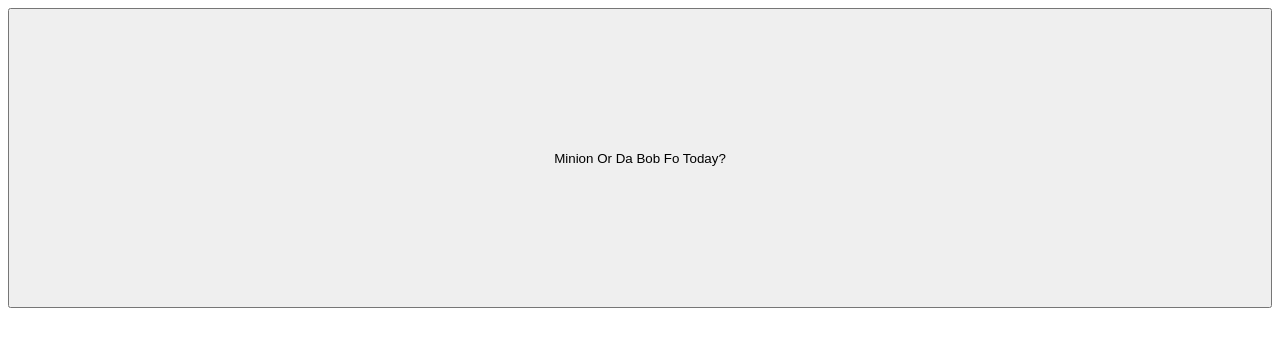
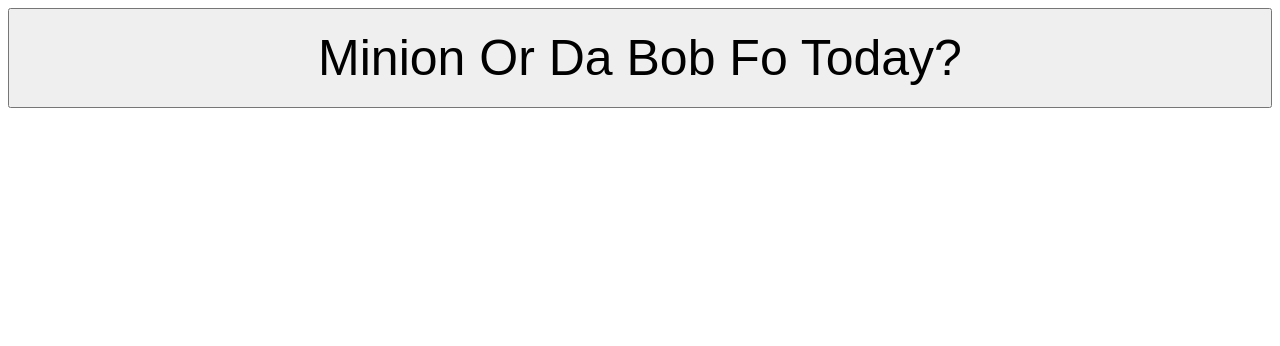
Before and after one commit to dawsoncanby/minion-or-da-bob, a plain HTML site: page index.html in a window 1280 px wide. Drawn offline with Linux system fonts and the light colour scheme.

Commit message:
font size

```diff
--- a/index.html
+++ b/index.html
@@ -11,7 +11,9 @@
   </head>
 
   <body>
-    <button type="button" style="height: 300px; width: 100%"onclick="Game.choose()">Minion Or Da Bob Fo Today?</button>
+    <button type="button" style="font-size: 50px; height: 100px; width: 100%"onclick="Game.choose()">Minion Or Da Bob Fo Today?</button>
+    <br></br>
+    <br></br>
     <canvas id='game_canvas' style='width: 100%; height: 100%;'></canvas>
     <script>
       // get the canvas context
```
